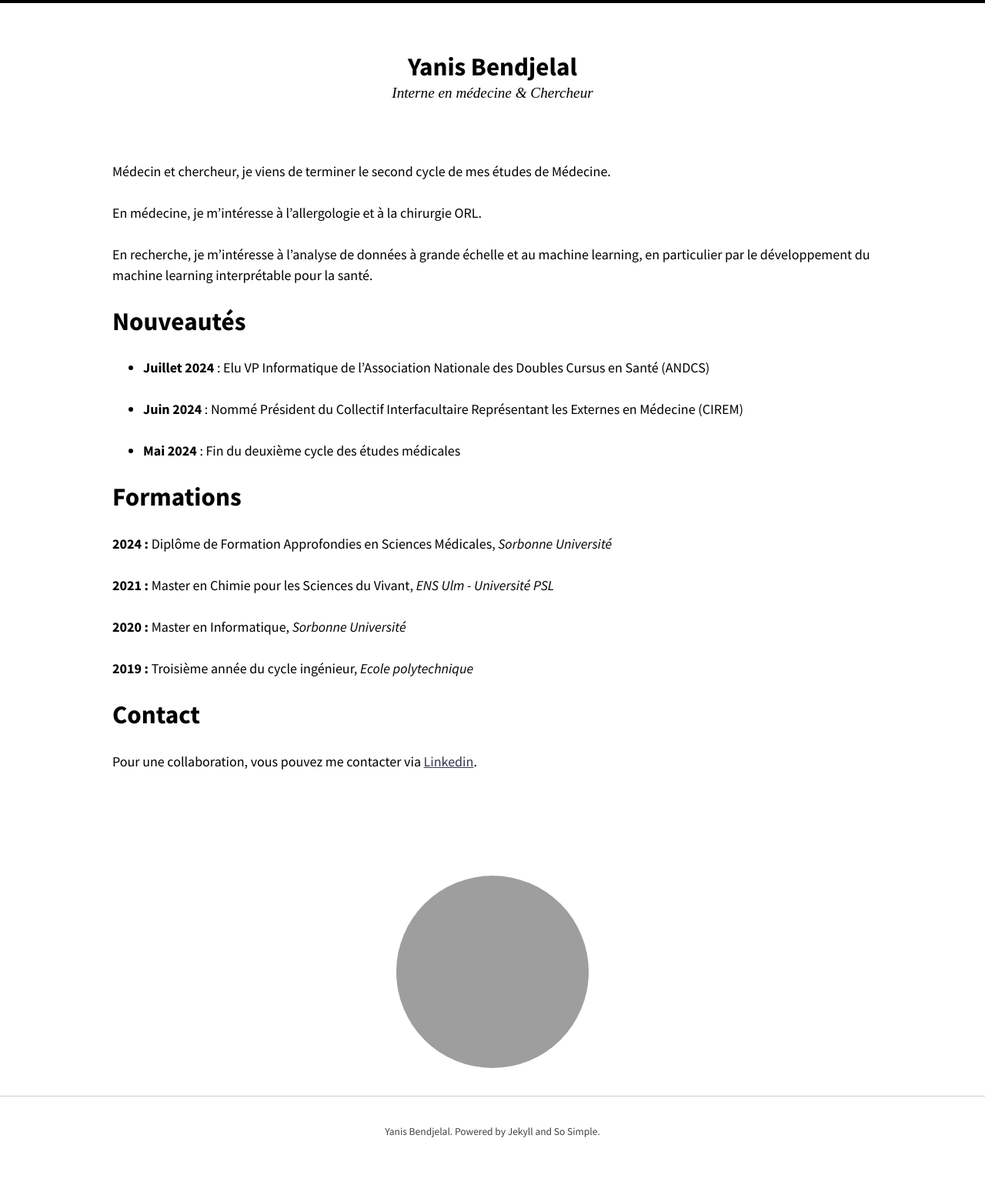
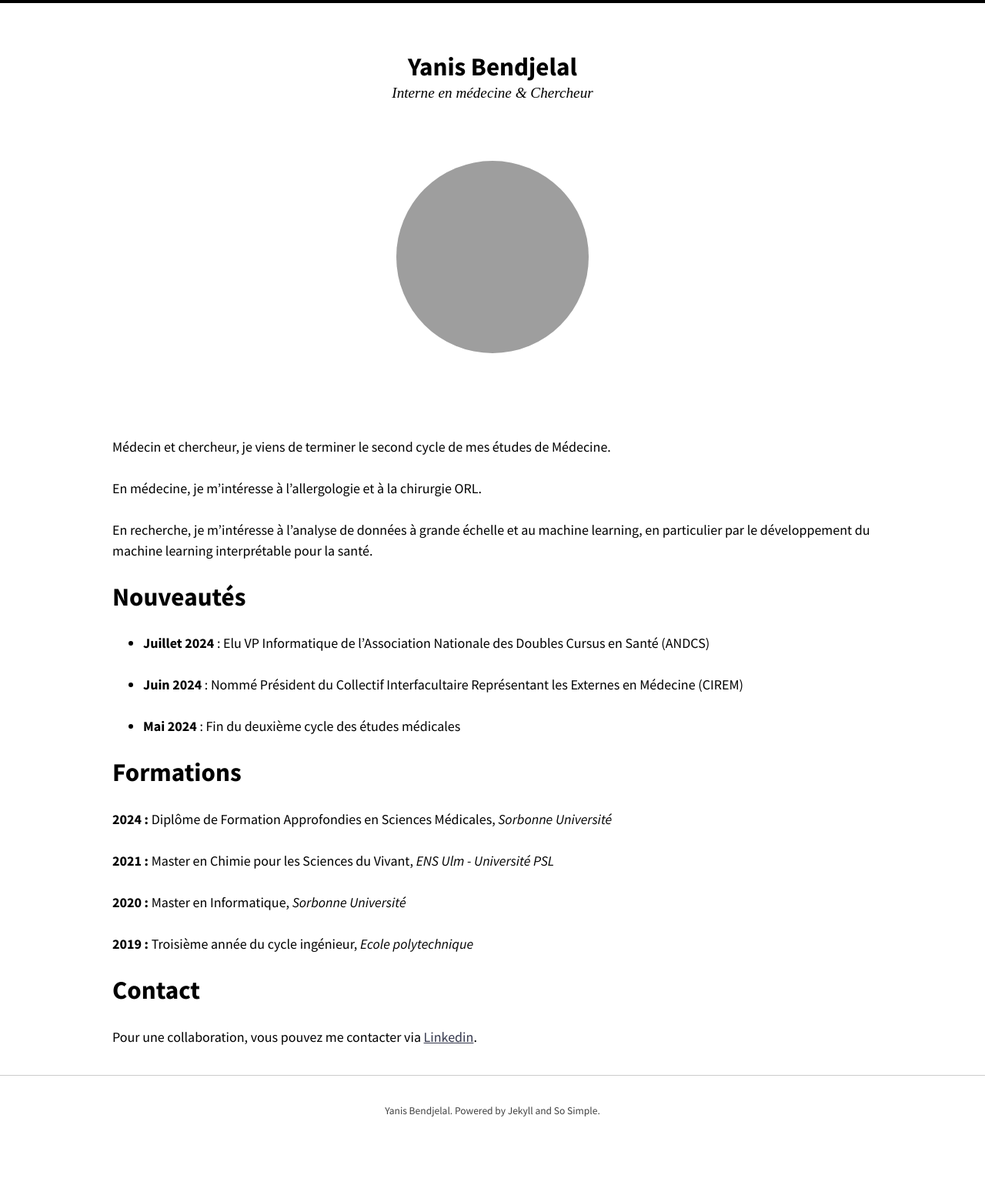
Before and after one commit to Bendjelal/bendjelal.github.io, a Jekyll site: the page built from index.md, in a window 1280 px wide. Shown: the whole page at 77% size. Built offline with Jekyll 4.4.1, drawn with Linux system fonts in a browser that asks for light colours; nearby versions of some CDN libraries; after the commit the page ends 1526 px from its top, so only the background shows below that; grey boxes are pictures that could not be loaded.

Commit message:
Update index.md

```diff
--- a/index.md
+++ b/index.md
@@ -21,7 +21,7 @@
     </style>
 </head>
 
-
+<img src="photo.png" alt="Photo de moi" class="circular-photo">   <br><br><br>
 
 Médecin et chercheur, je viens de terminer le second cycle de mes études de Médecine.
 
@@ -50,7 +50,3 @@
 # Contact
 
 Pour une collaboration, vous pouvez me contacter via [Linkedin](https://www.linkedin.com/in/yanis-bendjelal/?locale=fr_FR).
-
-<br><br><br>
-
-<img src="photo.png" alt="Photo de moi" class="circular-photo">
```
